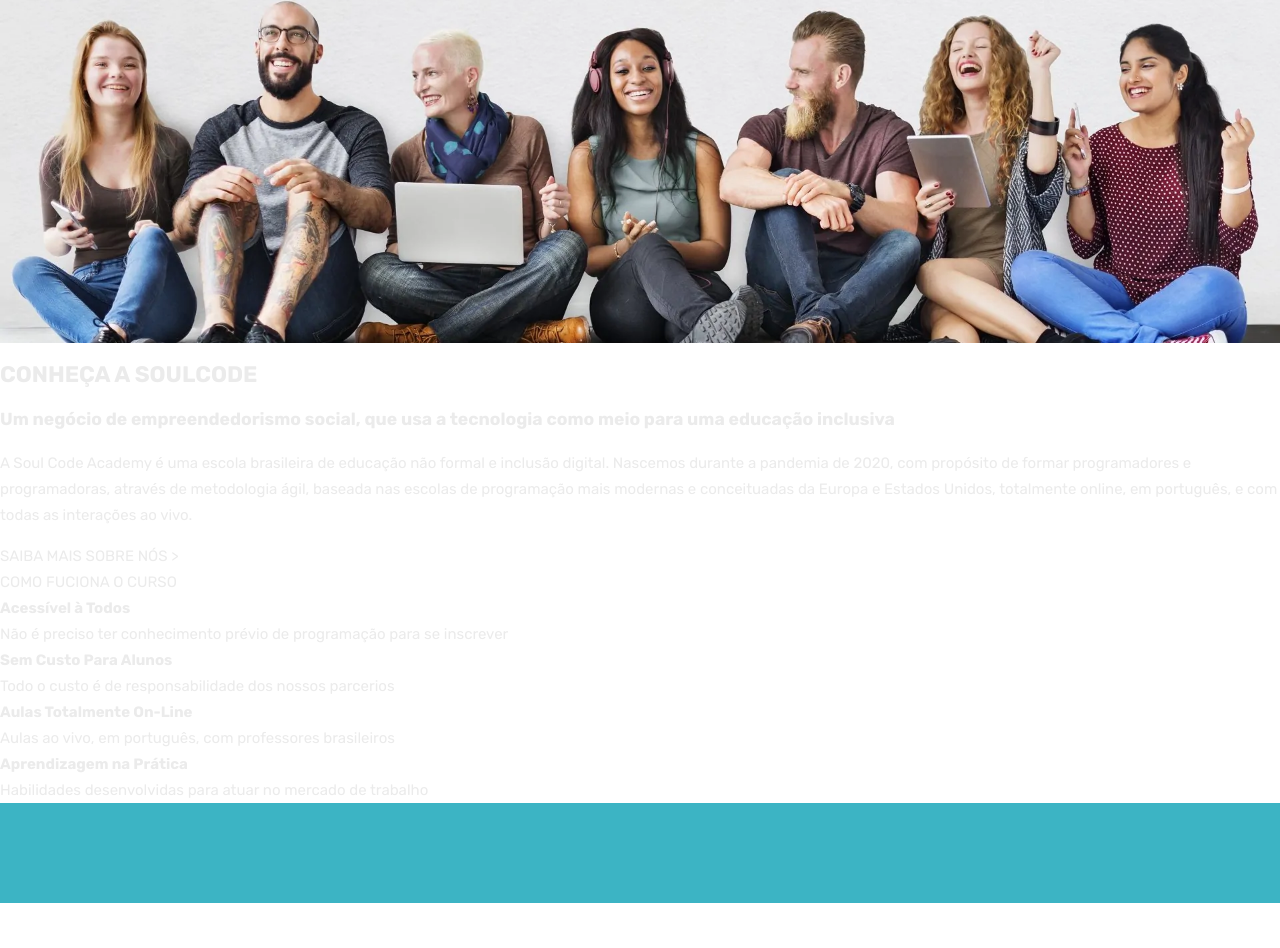
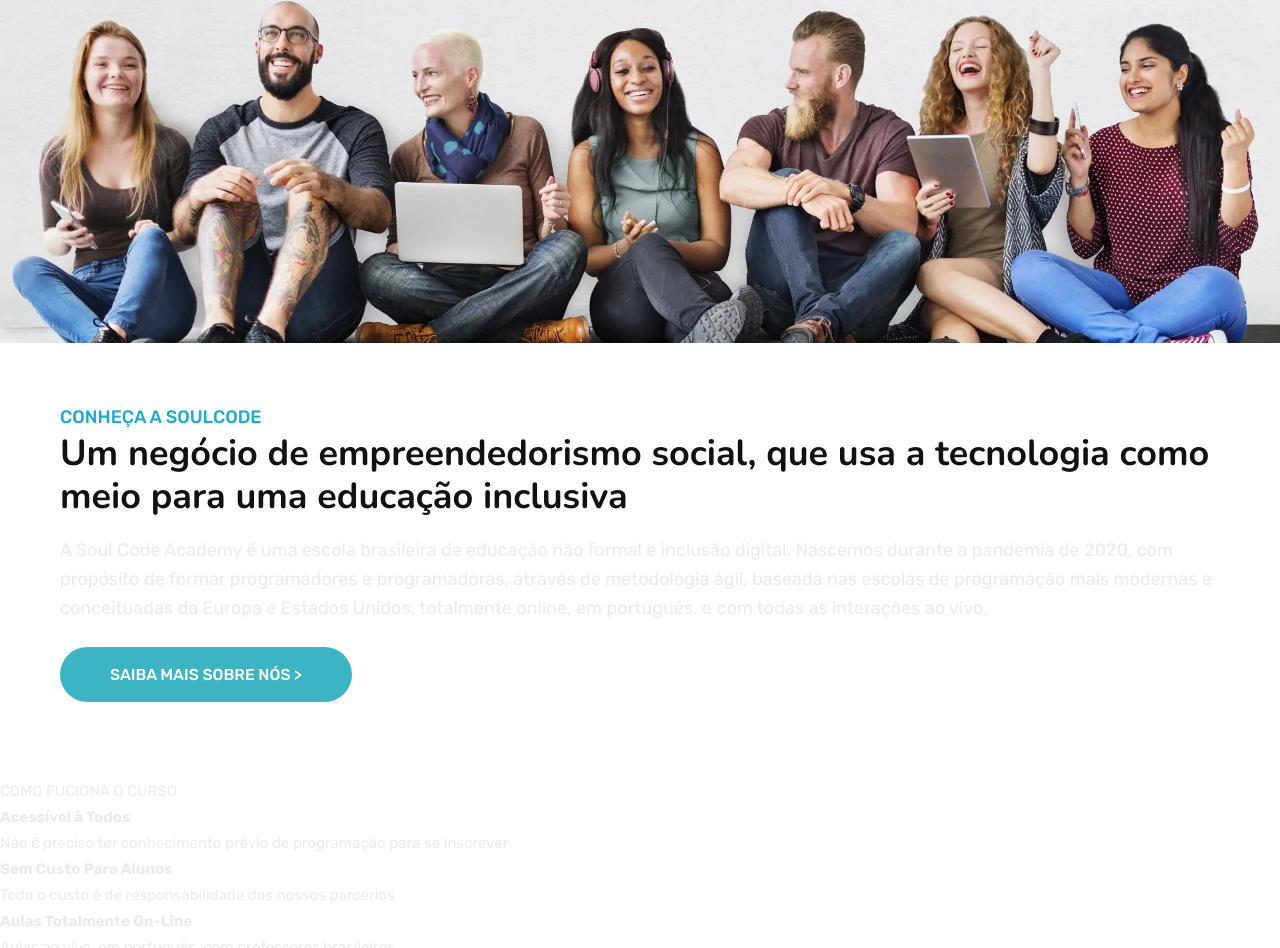
Before and after one commit to gmarcon83/D19---Copia-Site, a plain HTML site: page index.html in a window 1280 px wide. Shown: the part 512-1460 px from the top of the page. Before the commit the page ends 1415 px from the top, so only its background shows below. Drawn offline with nearby package versions, Linux system fonts and the light colour scheme.

Commit message:
Finalizado o sobre

```diff
--- a/css/style.css
+++ b/css/style.css
@@ -208,6 +208,23 @@
   min-height: 1200px;
   color: #ebebeb;
 }
+main h2 {
+  font-family: "Rubik";
+  font-weight: 500;
+  color: #21a7d0;
+  font-size: 1.2rem;
+  line-height: 1.9rem;
+  margin: 0;
+}
+
+main h3 {
+  font-family: "Nunito";
+  font-weight: 700;
+  color: #111;
+  font-size: 2.4rem;
+  line-height: 120%;
+  margin: 0;
+}
 
 /* ▲▼▲▼▲▼▲▼ - Banner - ▲▼▲▼▲▼▲▼ */
 
@@ -241,6 +258,55 @@
   font-size: 1.35rem;
 }
 
+/* ▲▼▲▼▲▼▲▼ - Sobre - ▲▼▲▼▲▼▲▼ */
+
+#sobre-grid-container {
+  width: 100%;
+  max-width: var(--max-width-center);
+  box-sizing: border-box;
+  padding: 0 15px;
+  margin: -60px auto 90px;
+  display: grid;
+  grid-template-columns: 2fr 1fr;
+  grid-template-rows: 60px auto auto auto auto;
+  gap: 12px 55px;
+  color: #505050;
+}
+
+#sobre-grid-container div {
+  background-color: #e7f4f6;
+  border-radius: 8px;
+}
+
+#conheca {
+  grid-row: 1 / 6;
+  margin-bottom: 30px;
+  padding: 60px;
+}
+
+#conheca p {
+  font-size: 1.2rem;
+  font-weight: 400;
+  line-height: 160%;
+  margin-bottom: 40px;
+}
+
+#botao-sobre {
+  background-color: #3cb4c4 !important;
+  display: inline;
+  padding: 18px 50px;
+  border-radius: 30px !important;
+  color: #fff;
+  font-size: 1.05rem;
+  font-weight: 500;
+  transition: 0.5s;
+}
+
+#botao-sobre:hover {
+  background-color: #5c858d !important;
+  cursor: pointer;
+}
+
 /*▲▼▲▼▲▼▲▼▲▼▲▼▲▼▲▼▲▼▲▼▲▼▲▼▲▼▲▼▲▼*/
 /* ---------- Footer ---------- */
 /*▲▼▲▼▲▼▲▼▲▼▲▼▲▼▲▼▲▼▲▼▲▼▲▼▲▼▲▼▲▼*/
--- a/index.html
+++ b/index.html
@@ -62,7 +62,7 @@
         </div>
 
         <div id="sobre-fundo">
-            <div id="sobre-grid-contaier">
+            <div id="sobre-grid-containqer">
 
                 <div id="conheca">
                     <h2>CONHEÇA A SOULCODE</h2>
```
